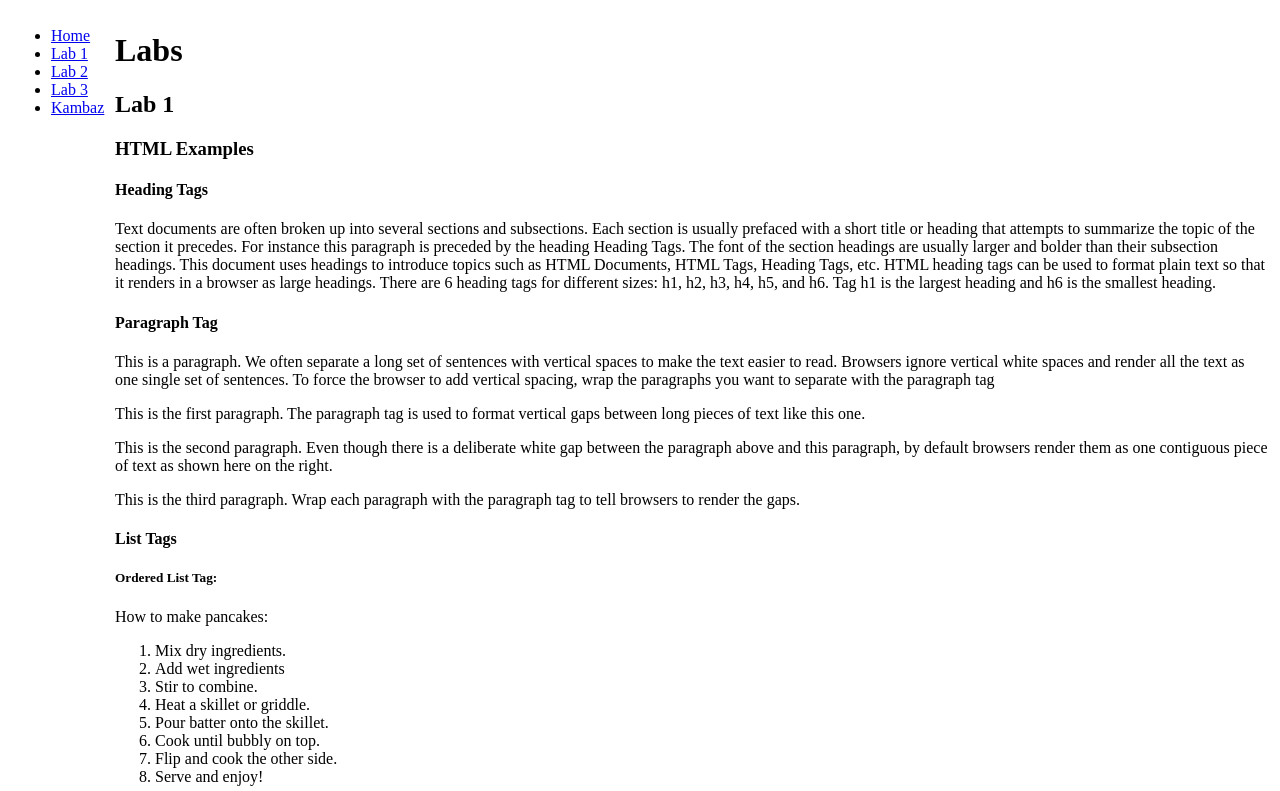
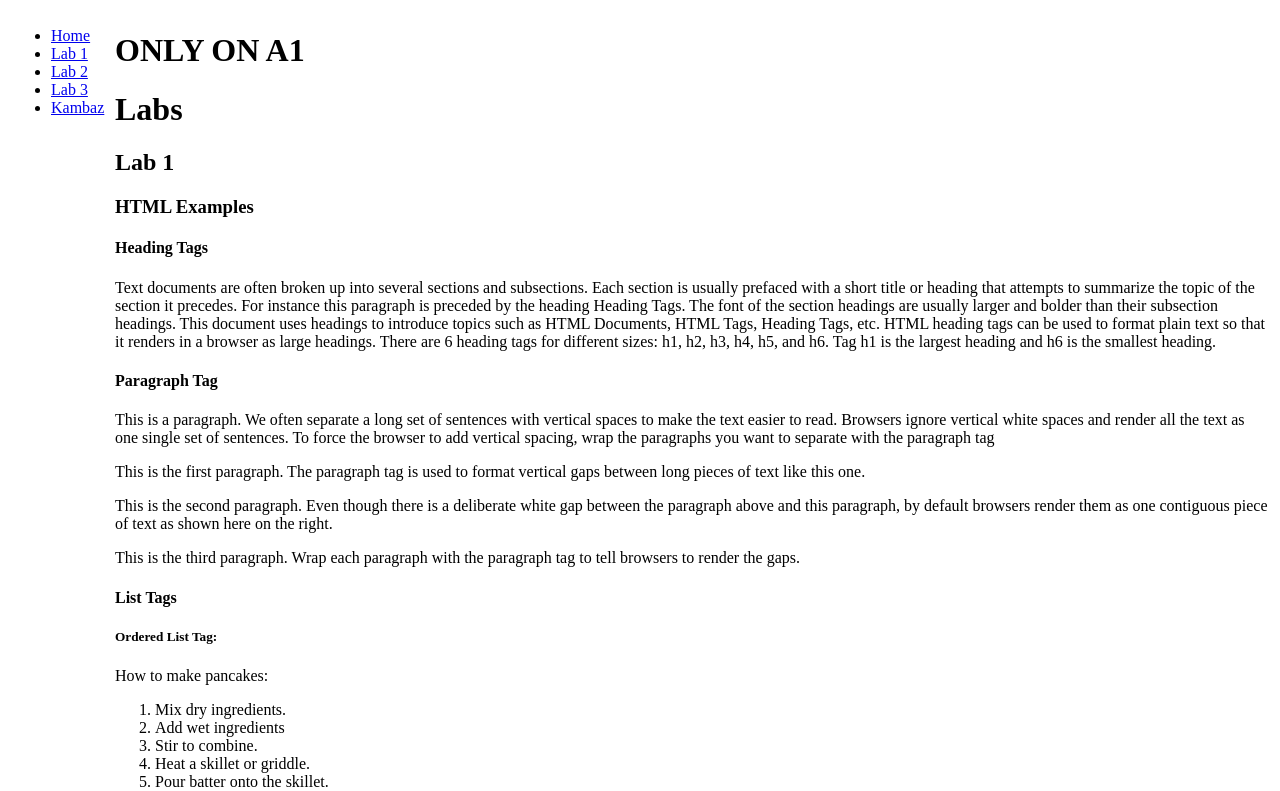
Before and after one commit to estebanpuyanas/cs4550-webdev, a Next.js app: page /labs/lab1 in a window 1280 px wide. Shown: the top 791 px of the page. Built offline with nearby package versions, Linux system fonts and the light colour scheme.

Commit message:
testing a1 is released

```diff
--- a/app/(kambaz)/account/profile/page.tsx
+++ b/app/(kambaz)/account/profile/page.tsx
@@ -1,7 +1,6 @@
 import Link from "next/link";
 export default function Profile() {
   return (
-        <h1>ONLY ON A1</h1>
     <div id="wd-profile-screen">
       <h3>Profile</h3>
       <input
--- a/app/labs/lab1/page.tsx
+++ b/app/labs/lab1/page.tsx
@@ -2,6 +2,7 @@
 export default function Lab1() {
   return (
     <div id="wd-lab1">
+      <h1>ONLY ON A1</h1>
       <h1>Labs</h1>
       <h2>Lab 1</h2>
       <h3>HTML Examples</h3>
```
